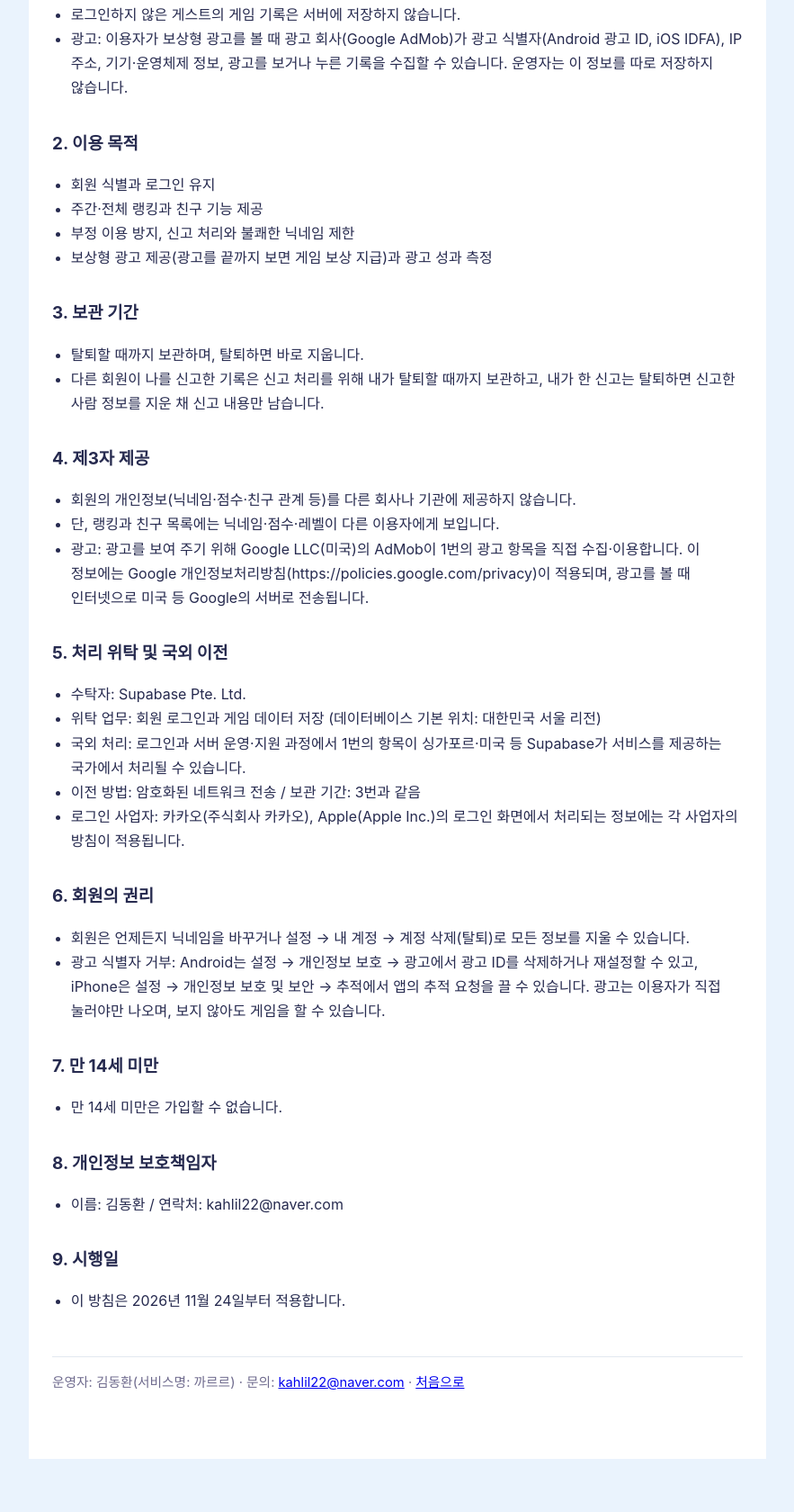
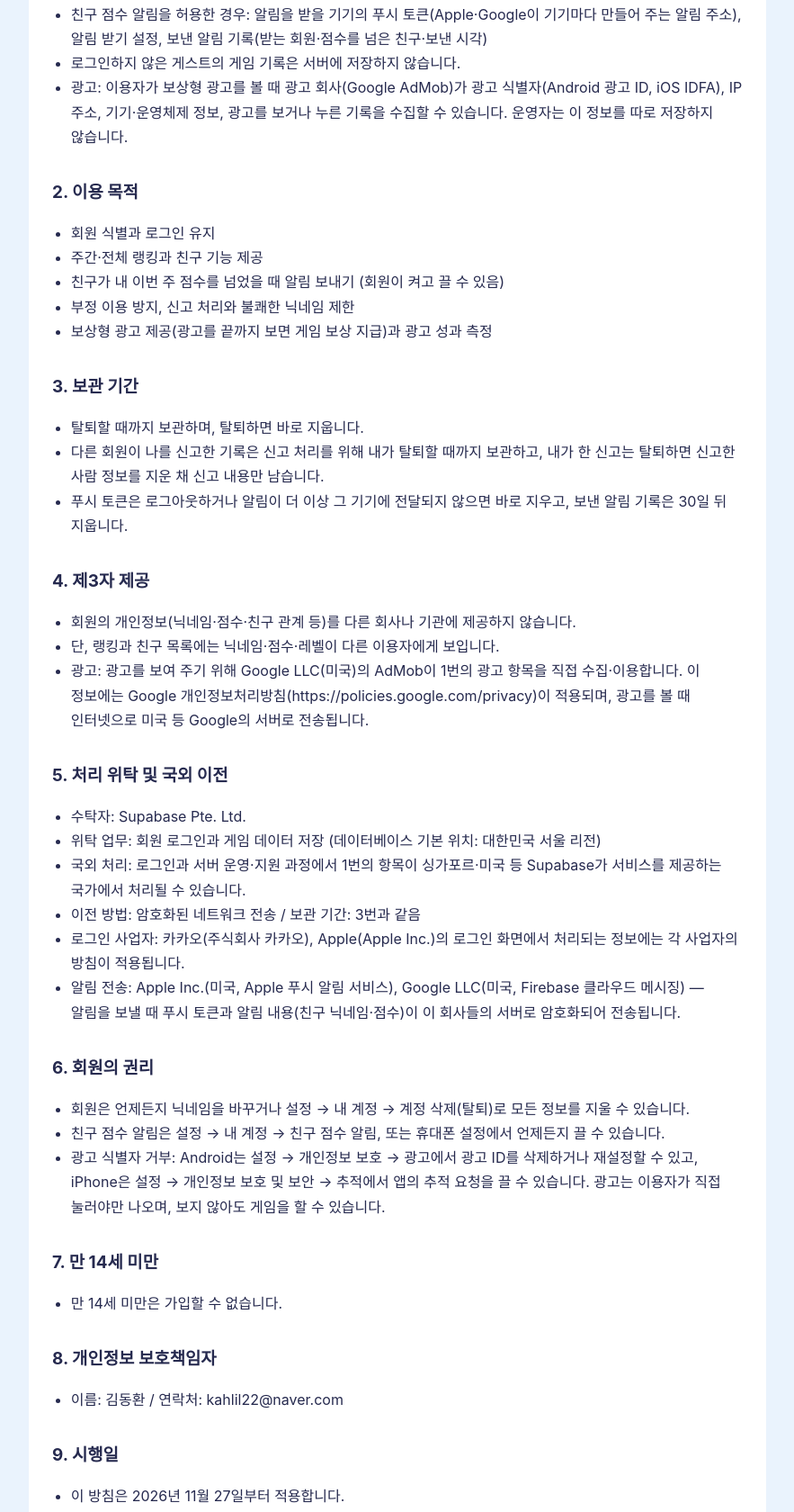
Before and after one commit to kahlil2222/kkareureu-legal, a plain HTML site: page privacy/index.html in a window 1280 px wide. Shown: the part 466-2146 px from the top of the page at 90% size, without its empty margins (198-1081 px from the left). Before the commit the page ends 2087 px from the top, so only its background shows below. Drawn offline with Linux system fonts and the light colour scheme.

Commit message:
개인정보처리방침에 친구 점수 알림(푸시 토큰) 항목 추가 (2026.11.27.1)
Co-Authored-By: Claude Opus 5.5 <noreply@anthropic.com>

```diff
--- a/privacy/index.html
+++ b/privacy/index.html
@@ -11,12 +11,13 @@
 <main>
 <p><span class="brand">까르르</span></p>
 <h1>까르르 개인정보처리방침</h1>
-<p class="meta">문서 버전: 2026.11.24.1 · 시행일: 2026년 11월 24일</p>
+<p class="meta">문서 버전: 2026.11.27.1 · 시행일: 2026년 11월 27일</p>
 <p>김동환(서비스명: 까르르)(이하 &quot;운영자&quot;)은 「개인정보 보호법」에 따라 회원의 개인정보를 다음과 같이 처리합니다.</p>
 <h2>1. 수집하는 항목</h2>
 <ul>
 <li>로그인 계정 식별자: 카카오·Apple이 알려 주는 회원 번호 (이메일, 이름, 프로필 사진, 전화번호, 연락처는 요청하지 않습니다)</li>
 <li>서비스 이용 중 만들어지는 정보: 닉네임, 친구 코드, 게임 점수와 레벨, 친구 신청·친구 관계, 차단 목록, 신고 기록(신고한 회원·신고받은 회원·이유·그때의 닉네임), 필수 항목 동의 일시</li>
+<li>친구 점수 알림을 허용한 경우: 알림을 받을 기기의 푸시 토큰(Apple·Google이 기기마다 만들어 주는 알림 주소), 알림 받기 설정, 보낸 알림 기록(받는 회원·점수를 넘은 친구·보낸 시각)</li>
 <li>로그인하지 않은 게스트의 게임 기록은 서버에 저장하지 않습니다.</li>
 <li>광고: 이용자가 보상형 광고를 볼 때 광고 회사(Google AdMob)가 광고 식별자(Android 광고 ID, iOS IDFA), IP 주소, 기기·운영체제 정보, 광고를 보거나 누른 기록을 수집할 수 있습니다. 운영자는 이 정보를 따로 저장하지 않습니다.</li>
 </ul>
@@ -24,6 +25,7 @@
 <ul>
 <li>회원 식별과 로그인 유지</li>
 <li>주간·전체 랭킹과 친구 기능 제공</li>
+<li>친구가 내 이번 주 점수를 넘었을 때 알림 보내기 (회원이 켜고 끌 수 있음)</li>
 <li>부정 이용 방지, 신고 처리와 불쾌한 닉네임 제한</li>
 <li>보상형 광고 제공(광고를 끝까지 보면 게임 보상 지급)과 광고 성과 측정</li>
 </ul>
@@ -31,6 +33,7 @@
 <ul>
 <li>탈퇴할 때까지 보관하며, 탈퇴하면 바로 지웁니다.</li>
 <li>다른 회원이 나를 신고한 기록은 신고 처리를 위해 내가 탈퇴할 때까지 보관하고, 내가 한 신고는 탈퇴하면 신고한 사람 정보를 지운 채 신고 내용만 남습니다.</li>
+<li>푸시 토큰은 로그아웃하거나 알림이 더 이상 그 기기에 전달되지 않으면 바로 지우고, 보낸 알림 기록은 30일 뒤 지웁니다.</li>
 </ul>
 <h2>4. 제3자 제공</h2>
 <ul>
@@ -45,10 +48,12 @@
 <li>국외 처리: 로그인과 서버 운영·지원 과정에서 1번의 항목이 싱가포르·미국 등 Supabase가 서비스를 제공하는 국가에서 처리될 수 있습니다.</li>
 <li>이전 방법: 암호화된 네트워크 전송 / 보관 기간: 3번과 같음</li>
 <li>로그인 사업자: 카카오(주식회사 카카오), Apple(Apple Inc.)의 로그인 화면에서 처리되는 정보에는 각 사업자의 방침이 적용됩니다.</li>
+<li>알림 전송: Apple Inc.(미국, Apple 푸시 알림 서비스), Google LLC(미국, Firebase 클라우드 메시징) — 알림을 보낼 때 푸시 토큰과 알림 내용(친구 닉네임·점수)이 이 회사들의 서버로 암호화되어 전송됩니다.</li>
 </ul>
 <h2>6. 회원의 권리</h2>
 <ul>
 <li>회원은 언제든지 닉네임을 바꾸거나 설정 → 내 계정 → 계정 삭제(탈퇴)로 모든 정보를 지울 수 있습니다.</li>
+<li>친구 점수 알림은 설정 → 내 계정 → 친구 점수 알림, 또는 휴대폰 설정에서 언제든지 끌 수 있습니다.</li>
 <li>광고 식별자 거부: Android는 설정 → 개인정보 보호 → 광고에서 광고 ID를 삭제하거나 재설정할 수 있고, iPhone은 설정 → 개인정보 보호 및 보안 → 추적에서 앱의 추적 요청을 끌 수 있습니다. 광고는 이용자가 직접 눌러야만 나오며, 보지 않아도 게임을 할 수 있습니다.</li>
 </ul>
 <h2>7. 만 14세 미만</h2>
@@ -61,7 +66,7 @@
 </ul>
 <h2>9. 시행일</h2>
 <ul>
-<li>이 방침은 2026년 11월 24일부터 적용합니다.</li>
+<li>이 방침은 2026년 11월 27일부터 적용합니다.</li>
 </ul>
 <footer>운영자: 김동환(서비스명: 까르르) · 문의: <a href="mailto:kahlil22@naver.com">kahlil22@naver.com</a> · <a href="../">처음으로</a></footer>
 </main>
```
